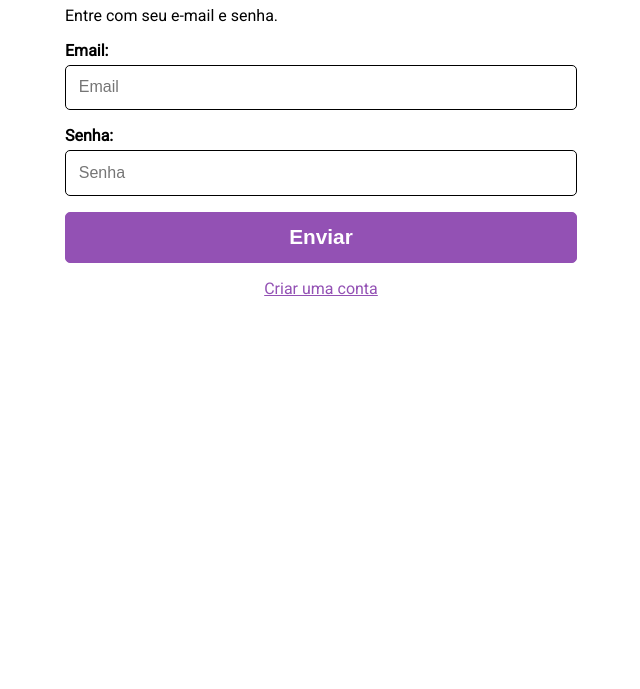
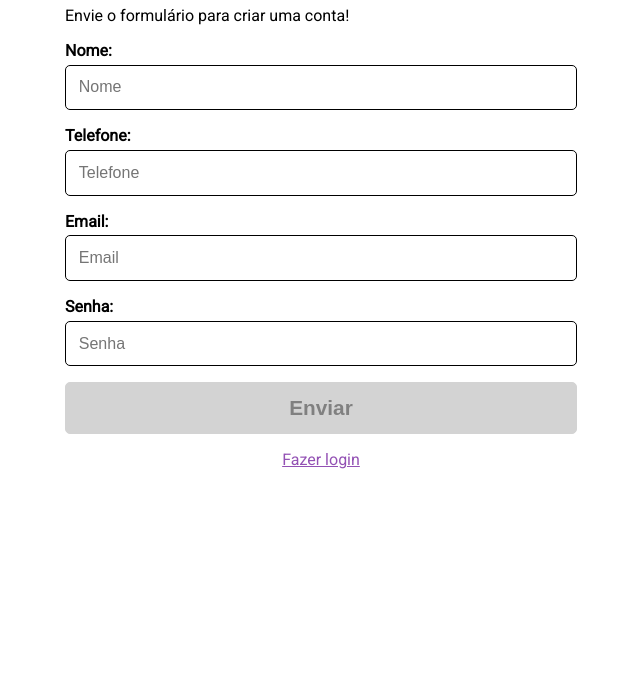
Before and after one commit to SabrinaZacarias/projeto-react-reprograma, a React app: page / in a window 1280 px wide. Shown: the part 111-800 px from the top of the page, without its empty margins (319-959 px from the left). Built offline with nearby package versions, Linux system fonts and the light colour scheme.

Commit message:
criar pagina de conta

```diff
--- a/package.json
+++ b/package.json
@@ -8,7 +8,8 @@
   },
   "devDependencies": {},
   "scripts": {
-    "start": "react-scripts start"
+    "start": "react-scripts start",
+    "build": "react-scripts build"
   },
   "author": "Sabrina Zacarias",
   "browserslist": [
--- a/src/index.css
+++ b/src/index.css
@@ -200,22 +200,6 @@ body {
   }
 }
 
-.conta {
-  padding: 0.75rem 1rem 0;
-}
-
-@media (min-width: 768px) {
-  .conta {
-      padding: 1.5rem 20% 0;
-  }
-}
-
-@media (min-width: 992px) {
-  .conta {
-      padding: 2.25rem 30% 0;
-  }
-}
-
 .home {
   min-height: calc(100vh - 60px);
   padding: 1.5rem 1rem 0;
--- a/src/index.js
+++ b/src/index.js
@@ -2,8 +2,11 @@ import React from 'react';
 import ReactDOM from 'react-dom';
 import './index.css'
 import Login from './paginas/Login/Login';
+import Conta from './paginas/Conta/Conta';
 
 const divisaoProjeto = document.getElementById('projeto');
 
+const pagina = <Conta/>
+
 //ReactDOM.render(elementoReact, tagHTML)
-ReactDOM.render(<Login/>, divisaoProjeto);
+ReactDOM.render(pagina, divisaoProjeto);
--- /dev/null
+++ b/src/paginas/Conta/Conta.css
@@ -0,0 +1,15 @@
+.conta {
+    padding: 0.75rem 1rem 0;
+  }
+
+  @media (min-width: 768px) {
+    .conta {
+        padding: 1.5rem 20% 0;
+    }
+  }
+
+  @media (min-width: 992px) {
+    .conta {
+        padding: 2.25rem 30% 0;
+    }
+  }
--- /dev/null
+++ b/src/paginas/Conta/Conta.js
@@ -0,0 +1,32 @@
+import React from 'react'
+import Link from '../../componentes/Link/Link';
+import Botao from '../../componentes/Botao/Botao';
+import Legenda from '../../componentes/Legenda/Legenda';
+import Input from '../../componentes/Campo/Input';
+import './Conta.css'
+
+function Conta () {
+    return (
+        <main className='conta'>
+        <h1>Conta</h1>
+        <p>Envie o formulário para criar uma conta!</p>
+
+        <Legenda htmlFor='nome'>Nome:</Legenda>
+        <Input type='text' id='nome' name='nome' placeholder='Nome'/>
+
+        <Legenda htmlFor='telefone'>Telefone:</Legenda>
+        <Input type='tel' id='telefone' name='telefone' placeholder='Telefone'/>
+
+        <Legenda htmlFor='email'>Email:</Legenda>
+        <Input type='email' id='email' name='email' placeholder='Email'/>
+
+        <Legenda htmlFor='senha'>Senha:</Legenda>
+        <Input type='password' id='senha' name='senha' placeholder='Senha'/>
+
+        <Botao desabilitado >Enviar</Botao>
+
+        <Link url='/login'>Fazer login</Link>
+    </main>
+    );
+}
+export default Conta;
```
